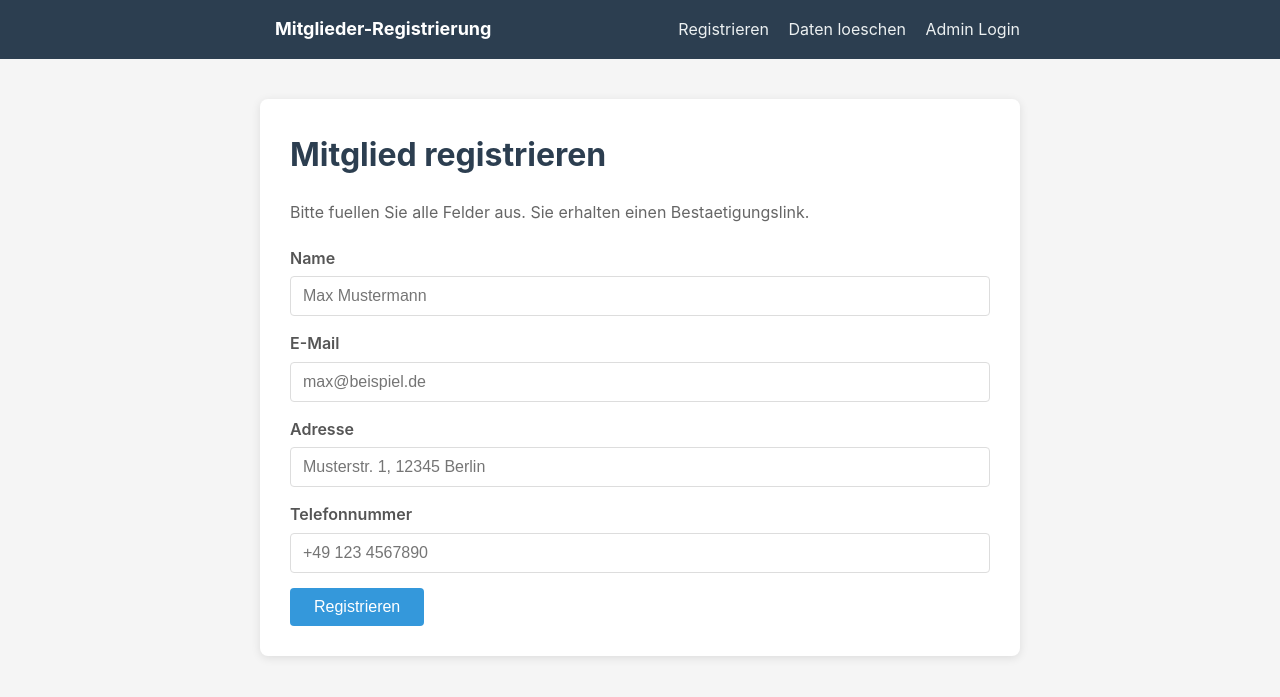
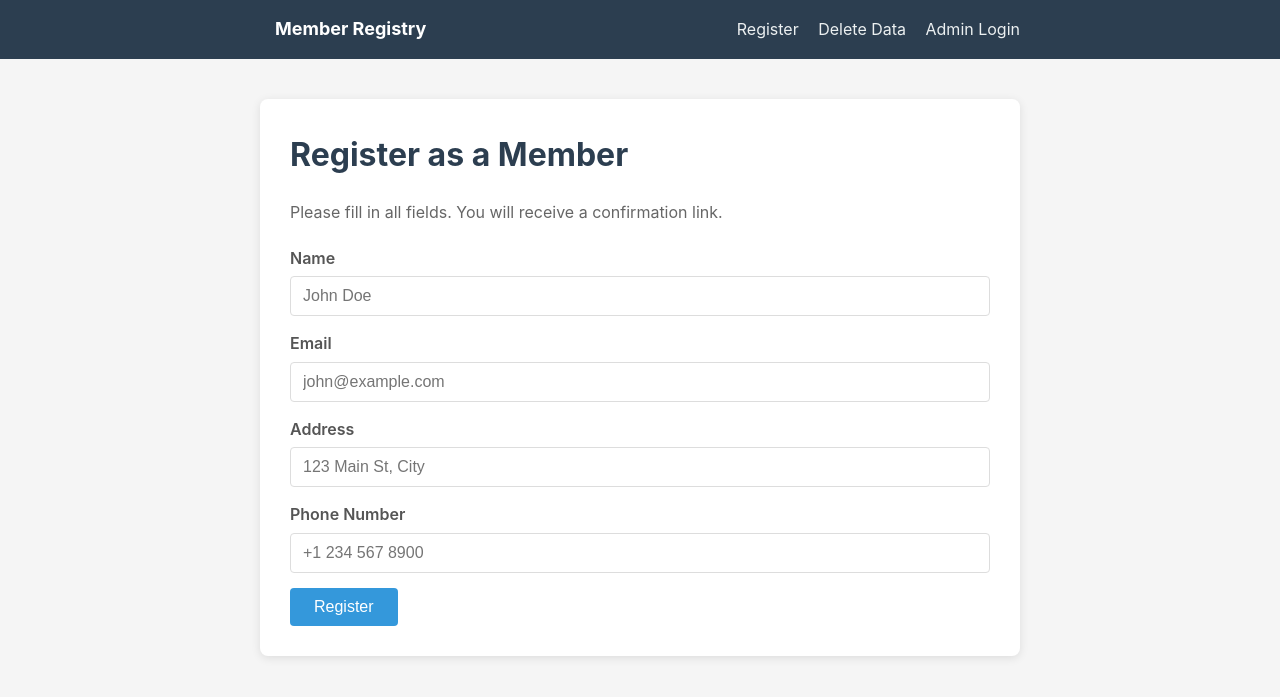
Before and after one commit to roy-adler/member-registry, a Flask app: page / in a window 1280 px wide. Shown: the top 697 px of the page. Run offline with Flask 3, Linux system fonts and the light colour scheme.

Commit message:
Rename application to english

```diff
--- a/app.py
+++ b/app.py
@@ -92,12 +92,12 @@ def register_routes(app):
         phone = request.form.get('phone', '').strip()
 
         if not all([name, email, address, phone]):
-            flash('Alle Felder sind erforderlich.', 'error')
+            flash('All fields are required.', 'error')
             return redirect(url_for('index'))
 
         existing = Member.query.filter_by(email=email).first()
         if existing and existing.confirmed:
-            flash('Diese E-Mail-Adresse ist bereits registriert.', 'error')
+            flash('This email address is already registered.', 'error')
             return redirect(url_for('index'))
 
         if existing and not existing.confirmed:
@@ -113,27 +113,27 @@ def register_routes(app):
         token = generate_confirmation_token(email, app.config['SECRET_KEY'])
         confirm_url = url_for('confirm_email', token=token, _external=True)
 
-        flash(f'Bitte bestaetige deine E-Mail-Adresse ueber folgenden Link: {confirm_url}', 'info')
+        flash(f'Please confirm your email address using the following link: {confirm_url}', 'info')
         return render_template('confirmation_sent.html', confirm_url=confirm_url, email=email)
 
     @app.route('/confirm/<token>')
     def confirm_email(token):
         email = verify_token(token, app.config['SECRET_KEY'])
         if not email:
-            flash('Der Bestaetigungslink ist ungueltig oder abgelaufen.', 'error')
+            flash('The confirmation link is invalid or expired.', 'error')
             return redirect(url_for('index'))
 
         member = Member.query.filter_by(email=email).first()
         if not member:
-            flash('Mitglied nicht gefunden.', 'error')
+            flash('Member not found.', 'error')
             return redirect(url_for('index'))
 
         if member.confirmed:
-            flash('E-Mail wurde bereits bestaetigt.', 'info')
+            flash('Email has already been confirmed.', 'info')
         else:
             member.confirmed = True
             db.session.commit()
-            flash('E-Mail erfolgreich bestaetigt! Du bist jetzt registriert.', 'success')
+            flash('Email confirmed successfully! You are now registered.', 'success')
 
         return redirect(url_for('index'))
 
@@ -145,26 +145,26 @@ def register_routes(app):
             if member:
                 token = generate_confirmation_token(email, app.config['SECRET_KEY'])
                 delete_url = url_for('delete_confirm', token=token, _external=True)
-                flash(f'Bitte bestaetigen: Klicke diesen Link um deine Daten zu loeschen: {delete_url}', 'info')
+                flash(f'Please confirm: Click this link to delete your data: {delete_url}', 'info')
                 return render_template('delete_sent.html', delete_url=delete_url, email=email)
             else:
-                flash('Keine Registrierung mit dieser E-Mail-Adresse gefunden.', 'error')
+                flash('No registration found with this email address.', 'error')
         return render_template('delete_request.html')
 
     @app.route('/delete-confirm/<token>')
     def delete_confirm(token):
         email = verify_token(token, app.config['SECRET_KEY'])
         if not email:
-            flash('Der Link ist ungueltig oder abgelaufen.', 'error')
+            flash('The link is invalid or expired.', 'error')
             return redirect(url_for('index'))
 
         member = Member.query.filter_by(email=email).first()
         if member:
             db.session.delete(member)
             db.session.commit()
-            flash('Deine Daten wurden erfolgreich geloescht.', 'success')
+            flash('Your data has been successfully deleted.', 'success')
         else:
-            flash('Mitglied nicht gefunden.', 'error')
+            flash('Member not found.', 'error')
 
         return redirect(url_for('index'))
 
@@ -177,14 +177,14 @@ def register_routes(app):
             if admin and admin.check_password(password):
                 login_user(admin)
                 return redirect(url_for('admin_dashboard'))
-            flash('Ungueltige Anmeldedaten.', 'error')
+            flash('Invalid credentials.', 'error')
         return render_template('login.html')
 
     @app.route('/logout')
     @login_required
     def logout():
         logout_user()
-        flash('Erfolgreich abgemeldet.', 'success')
+        flash('Successfully logged out.', 'success')
         return redirect(url_for('index'))
 
     @app.route('/admin')
@@ -206,7 +206,7 @@ def register_routes(app):
             member.address = request.form.get('address', '').strip()
             member.phone = request.form.get('phone', '').strip()
             db.session.commit()
-            flash('Mitglied erfolgreich aktualisiert.', 'success')
+            flash('Member updated successfully.', 'success')
             return redirect(url_for('admin_dashboard'))
         return render_template('admin_edit.html', member=member)
 
@@ -217,7 +217,7 @@ def register_routes(app):
         if member:
             db.session.delete(member)
             db.session.commit()
-            flash('Mitglied erfolgreich geloescht.', 'success')
+            flash('Member deleted successfully.', 'success')
         return redirect(url_for('admin_dashboard'))
 
 
--- a/templates/base.html
+++ b/templates/base.html
@@ -1,9 +1,9 @@
 <!DOCTYPE html>
-<html lang="de">
+<html lang="en">
 <head>
     <meta charset="UTF-8">
     <meta name="viewport" content="width=device-width, initial-scale=1.0">
-    <title>{% block title %}Mitglieder-Registrierung{% endblock %}</title>
+    <title>{% block title %}Member Registration{% endblock %}</title>
     <style>
         * { box-sizing: border-box; margin: 0; padding: 0; }
         body { font-family: -apple-system, BlinkMacSystemFont, 'Segoe UI', Roboto, sans-serif; background: #f5f5f5; color: #333; line-height: 1.6; }
@@ -43,13 +43,13 @@
 <body>
     <nav>
         <div class="nav-inner">
-            <a href="{{ url_for('index') }}" class="brand">Mitglieder-Registrierung</a>
+            <a href="{{ url_for('index') }}" class="brand">Member Registry</a>
             <div>
-                <a href="{{ url_for('index') }}">Registrieren</a>
-                <a href="{{ url_for('delete_request') }}">Daten loeschen</a>
+                <a href="{{ url_for('index') }}">Register</a>
+                <a href="{{ url_for('delete_request') }}">Delete Data</a>
                 {% if current_user.is_authenticated %}
                     <a href="{{ url_for('admin_dashboard') }}">Admin</a>
-                    <a href="{{ url_for('logout') }}">Abmelden</a>
+                    <a href="{{ url_for('logout') }}">Logout</a>
                 {% else %}
                     <a href="{{ url_for('login') }}">Admin Login</a>
                 {% endif %}
--- a/templates/login.html
+++ b/templates/login.html
@@ -4,13 +4,13 @@
 <div class="card">
     <h1>Admin Login</h1>
     <form method="POST">
-        <label for="username">Benutzername</label>
+        <label for="username">Username</label>
         <input type="text" id="username" name="username" required>
 
-        <label for="password">Passwort</label>
+        <label for="password">Password</label>
         <input type="password" id="password" name="password" required>
 
-        <button type="submit" class="btn btn-primary">Anmelden</button>
+        <button type="submit" class="btn btn-primary">Login</button>
     </form>
 </div>
 {% endblock %}
--- a/templates/register.html
+++ b/templates/register.html
@@ -1,23 +1,23 @@
 {% extends "base.html" %}
-{% block title %}Registrierung{% endblock %}
+{% block title %}Register{% endblock %}
 {% block content %}
 <div class="card">
-    <h1>Mitglied registrieren</h1>
-    <p style="margin-bottom: 20px; color: #666;">Bitte fuellen Sie alle Felder aus. Sie erhalten einen Bestaetigungslink.</p>
+    <h1>Register as a Member</h1>
+    <p style="margin-bottom: 20px; color: #666;">Please fill in all fields. You will receive a confirmation link.</p>
     <form method="POST" action="{{ url_for('register') }}">
         <label for="name">Name</label>
-        <input type="text" id="name" name="name" required placeholder="Max Mustermann">
+        <input type="text" id="name" name="name" required placeholder="John Doe">
 
-        <label for="email">E-Mail</label>
-        <input type="email" id="email" name="email" required placeholder="max@beispiel.de">
+        <label for="email">Email</label>
+        <input type="email" id="email" name="email" required placeholder="john@example.com">
 
-        <label for="address">Adresse</label>
-        <input type="text" id="address" name="address" required placeholder="Musterstr. 1, 12345 Berlin">
+        <label for="address">Address</label>
+        <input type="text" id="address" name="address" required placeholder="123 Main St, City">
 
-        <label for="phone">Telefonnummer</label>
-        <input type="tel" id="phone" name="phone" required placeholder="+49 123 4567890">
+        <label for="phone">Phone Number</label>
+        <input type="tel" id="phone" name="phone" required placeholder="+1 234 567 8900">
 
-        <button type="submit" class="btn btn-primary">Registrieren</button>
+        <button type="submit" class="btn btn-primary">Register</button>
     </form>
 </div>
 {% endblock %}
```
Also changed, not shown: templates/admin.html (+18 -18 lines), templates/admin_edit.html (+7 -7 lines), templates/confirmation_sent.html (+6 -6 lines), templates/delete_request.html (+6 -6 lines), templates/delete_sent.html (+6 -6 lines), 1 other file.
